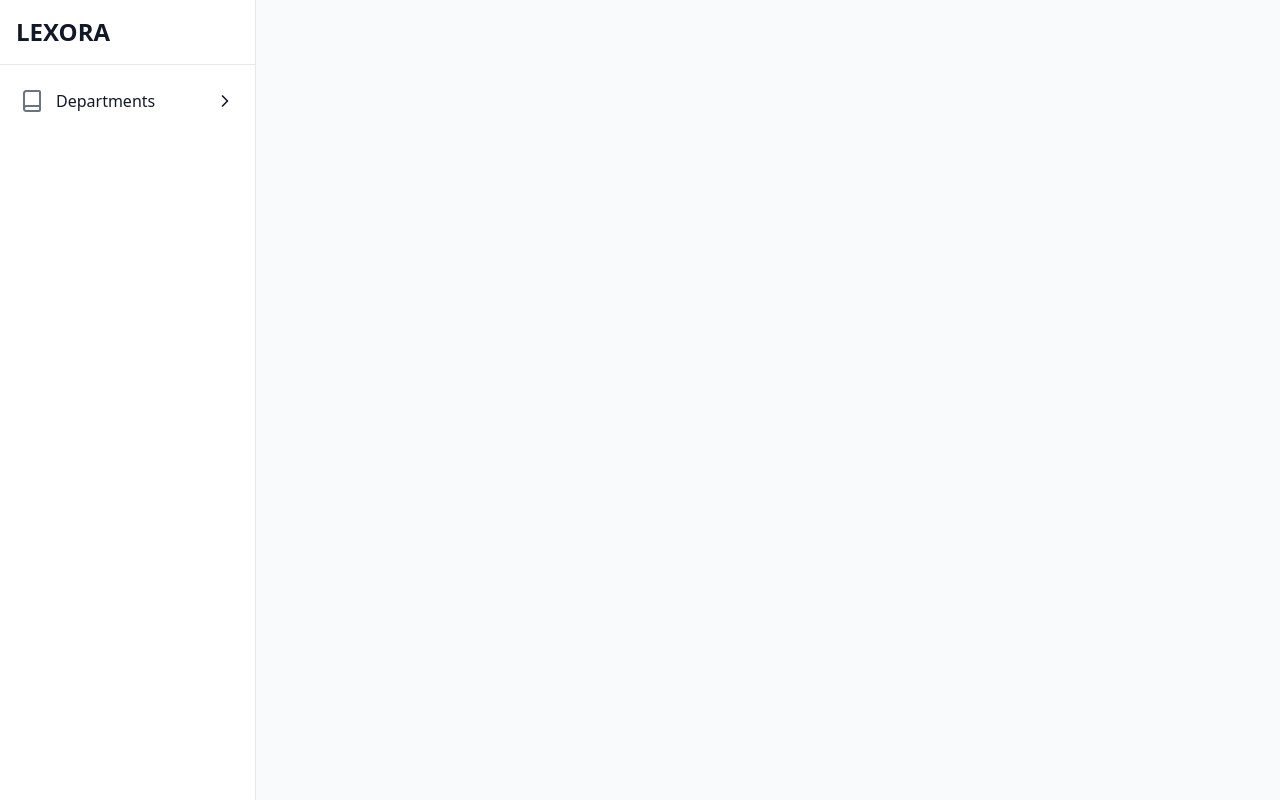
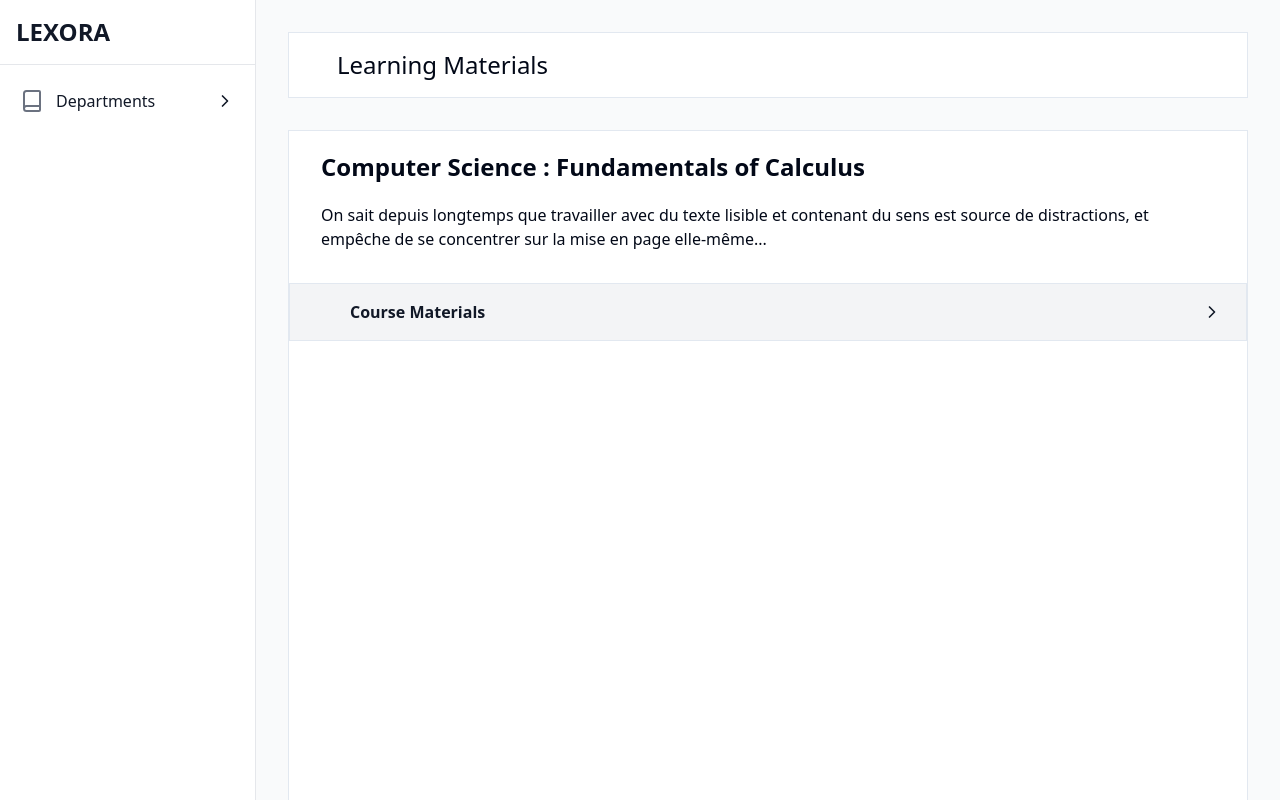
Before and after one commit to GDGAAU/lexora, a React (Vite) app in the folder client/: page /cs/1/exams in a window 1280 px wide. Before the commit this address had no page. Shown: the top 800 px of the page. Built offline with nearby package versions, Linux system fonts and the light colour scheme.

Commit message:
mateials page have been added

```diff
--- a/client/src/App.jsx
+++ b/client/src/App.jsx
@@ -13,6 +13,7 @@ import BiologyCard from "./pages/Department/Biology/Courses/Card"
 import ChemCard from "./pages/Department/Chemistry/Courses/Card";
 import PhyCard from "./pages/Department/Physics/Courses/Card";
 import MathCard from "./pages/Department/Maths/Courses/Card"
+import Materials from "./components/Materials"
 
 
 
@@ -35,6 +36,7 @@ function App() {
           <Route path="chemistry/:year" element={<ChemCard />} />
           <Route path="physics/:year" element={<PhyCard />} />
           <Route path="maths/:year" element={<MathCard />} />
+          <Route path="cs/:year/exams" element={<Materials/>}/>
         </Routes>
       </Layout>
     </Router>
--- /dev/null
+++ b/client/src/components/Materials.jsx
@@ -0,0 +1,117 @@
+import React, { useState } from "react";
+import { ChevronDown, ChevronRight } from "lucide-react";
+import { Link } from "react-router-dom";
+import { CgNotes } from "react-icons/cg";
+import { FaQuestionCircle } from "react-icons/fa";
+import { PiExamFill } from "react-icons/pi";
+
+function Materials() {
+  const [expandedMenus, setExpandedMenus] = useState({
+    courses: false,
+    notes: false, // Added state for notes
+  });
+
+  const toggleMenu = (menu) => {
+    setExpandedMenus((prev) => ({
+      ...prev,
+      [menu]: !prev[menu],
+    }));
+  };
+
+  return (
+    <div>
+      <div className="w-full h-42 bg-white py-4 text-2xl pl-12 border">
+        <h2>Learning Materials</h2>
+      </div>
+      <div className="bg-white h-screen w-full my-8 border">
+        <div>
+          <h2 className="font-semibold text-2xl px-8 py-5">
+            Computer Science : Fundamentals of Calculus
+          </h2>
+          <p className="px-8 pb-8">
+            On sait depuis longtemps que travailler avec du texte lisible et
+            contenant du sens est source de distractions, et empêche de se
+            concentrer sur la mise en page elle-même...
+          </p>
+          <div className="bg-gray-100 w-full h-42 py-4 text-2xl pl-12 border">
+            <button
+              onClick={() => toggleMenu("courses")}
+              className="flex items-center w-full text-base font-normal text-gray-900 rounded-lg hover:bg-gray-100 group pr-6"
+            >
+              <span className="ml-3 flex-1 text-left whitespace-nowrap font-semibold">
+                Course Materials
+              </span>
+              {expandedMenus.courses ? (
+                <ChevronDown className="w-5 h-5" />
+              ) : (
+                <ChevronRight className="w-5 h-5" />
+              )}
+            </button>
+          </div>
+          {expandedMenus.courses && (
+            <div className="py-2 space-y-2 bg-white">
+              {/* Notes Dropdown */}
+              <button
+                onClick={() => toggleMenu("notes")}
+                className="flex items-center w-full p-2 text-base font-normal text-gray-900 rounded-lg group bg-white"
+              >
+                <span className="ml-3 flex-1 text-left whitespace-nowrap bg-white border p-4 flex justify-between">
+                  <div className="flex hover:bg-gray-100">
+                    <CgNotes className="text-blue-400 mt-1 mx-3" />
+                    Notes
+                  </div>
+                  {expandedMenus.notes ? (
+                    <ChevronDown className="w-5 h-5" />
+                  ) : (
+                    <ChevronRight className="w-5 h-5" />
+                  )}
+                </span>
+              </button>
+              {expandedMenus.notes && (
+                <div className="pl-8 py-2 space-y-2">
+                  <Link
+                    to="/notes/chapter-1"
+                    className="block p-2 text-gray-900 bg-white border rounded-lg hover:bg-gray-100 mr-2"
+                  >
+                    Chapter 1
+                  </Link>
+                  <Link
+                    to="/notes/chapter-2"
+                    className="block p-2 text-gray-900 bg-white border rounded-lg hover:bg-gray-100 mr-2"
+                  >
+                    Chapter 2
+                  </Link>
+                  <Link
+                    to="/notes/chapter-3"
+                    className="block p-2 text-gray-900 bg-white border rounded-lg hover:bg-gray-100 mr-2"
+                  >
+                    Chapter 3
+                  </Link>
+                </div>
+              )}
+              <Link
+                to="/exams"
+                className="flex items-center w-full p-2 text-base font-normal text-gray-900 rounded-lg group bg-white "
+              >
+                <span className="ml-3 flex-1 text-left whitespace-nowrap bg-white border p-4 flex hover:bg-gray-100">
+                  <PiExamFill className="text-blue-400 mt-1 mx-3" /> Exams
+                </span>
+              </Link>
+              <Link
+                to="/exercises"
+                className="flex items-center w-full p-2 text-base font-normal text-gray-900 rounded-lg group bg-white "
+              >
+                <span className="ml-3 flex-1 text-left whitespace-nowrap bg-white border p-4 flex hover:bg-gray-100">
+                  <FaQuestionCircle className="text-blue-400 mt-1 mx-3" />
+                  Exercises
+                </span>
+              </Link>
+            </div>
+          )}
+        </div>
+      </div>
+    </div>
+  );
+}
+
+export default Materials;
```
